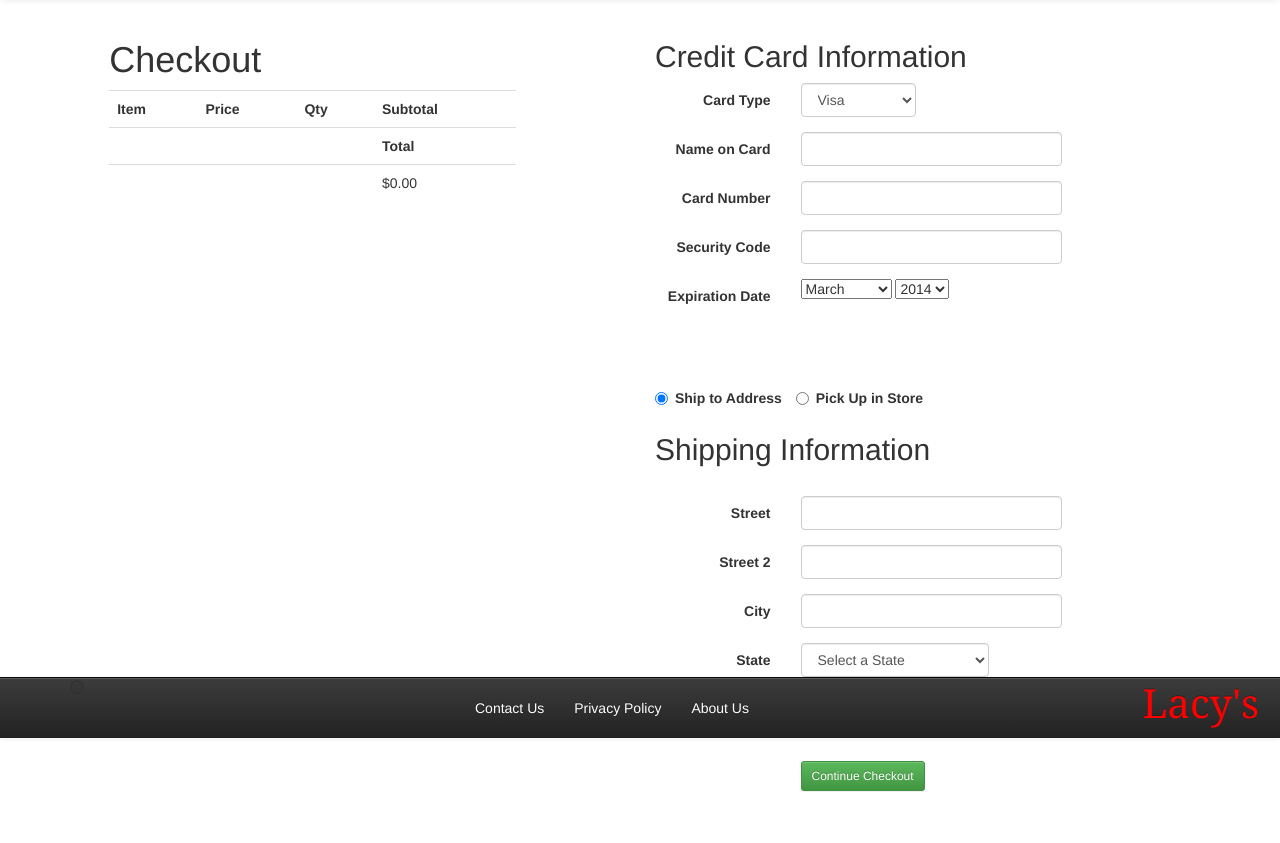
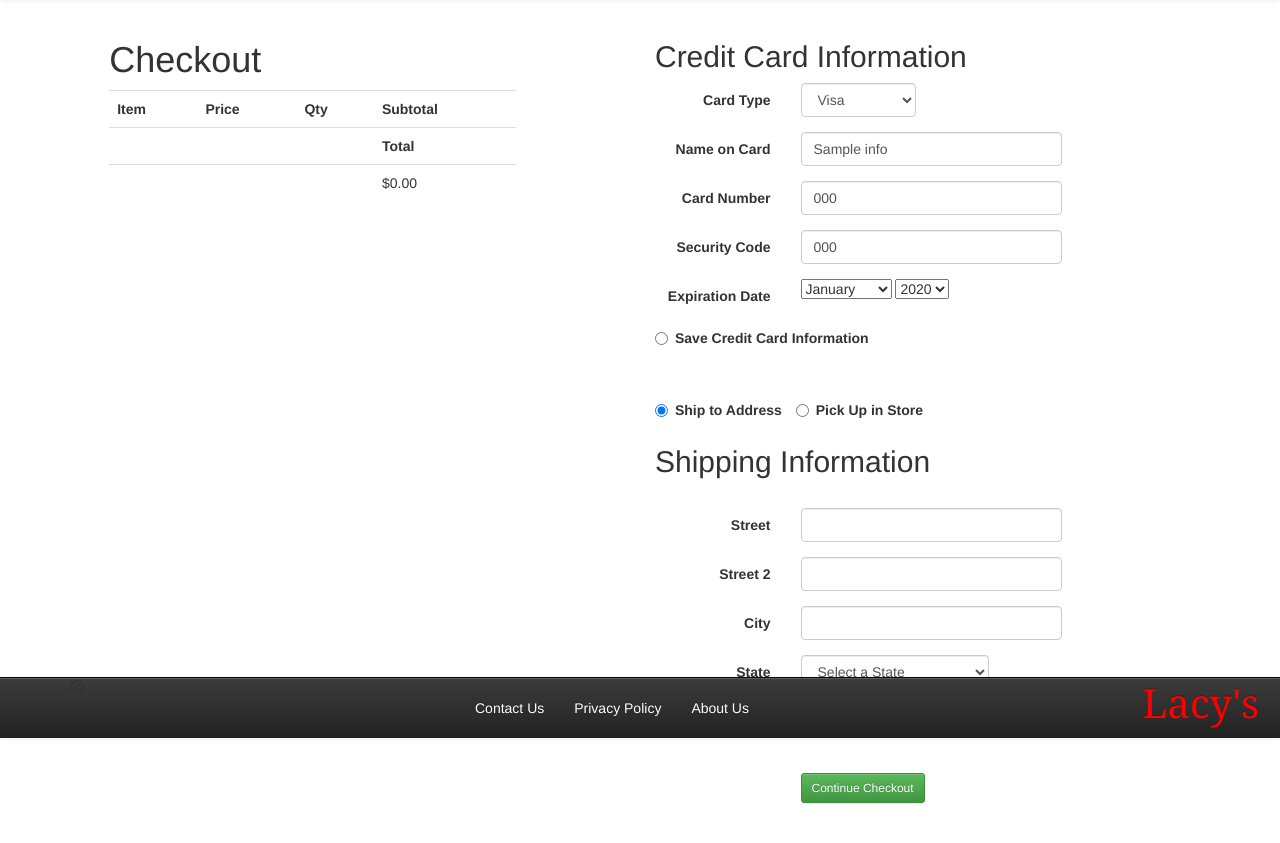
Before and after one commit to BrianTParker/TeamLacys, a PHP site: page /TeamLacys/checkout.php in a window 1280 px wide. Shown: the part 62-905 px from the top of the page. Before the commit the page ends 854 px from the top, so only its background shows below. Run offline with PHP 8.4, Linux system fonts and the light colour scheme; the visitor is signed in with stand-in values (Sample User, id 1); tables that the repository leaves empty or names only in its code hold one stand-in row (values such as "Sample post"); some libraries are stand-ins or nearby versions.

Commit message:
Credit Card info can now be saved

```diff
--- a/Checkout/CheckoutManager.php
+++ b/Checkout/CheckoutManager.php
@@ -151,6 +151,10 @@ class CheckoutManager{
         }
     }
 
+	public function getExpirationDate(){
+		return $this->getExpirationMonth() . "/" . $this->getExpirationYear();
+	}
+
     public function getShippingOption(){
         if(isset($_SESSION['summary']['shipping'])){
             return $_SESSION['summary']['shipping'];
@@ -186,6 +190,12 @@ class CheckoutManager{
             return $_SESSION['summary']['zip'];
         }
     }
+
+	public function getSaveCreditCard(){
+		if(isset($_SESSION['summary']['saveCreditCard'])){
+			return $_SESSION['summary']['saveCreditCard'];
+		}
+	}
 
     public function checkout(){
         global $DBH;
@@ -259,6 +269,26 @@ class CheckoutManager{
         $CART_MGR = CartManager::getInstance();
 		$ACCT_MGR = AccountManager::getInstance();
 
+		if($this->getSaveCreditCard() === "save"){
+			$credit_sql = "Insert into credit_card_info(name_on_card, credit_card_number, security_code, expiration_date, card_type, expiration_month, expiration_year)
+                        values (:name_on_card, :credit_card_number,:security_code, :expiration_date, :card_type, :expiration_month, :expiration_year)";
+            $credit_query = $DBH->prepare($credit_sql);
+            $credit_query->execute(array(':name_on_card'=>$this->getCardName(),
+                              ':credit_card_number'=>$this->getCardNumber(),
+                              ':security_code'=>$this->getCardSecurity(),
+                              ':expiration_date'=>$this->getExpirationDate(),
+                              ':card_type'=>$this->getCardType(),
+							  ':expiration_month'=>$this->getExpirationMonth(),
+							  ':expiration_year'=>$this->getExpirationYear()
+                              ));
+
+			$creditId = $DBH->lastInsertId();
+
+			$save_sql = "update customers set credit_card_id = ? where id = ?";
+            $save_q = $DBH->prepare($save_sql);
+            $save_q->execute(array($creditId, $ACCT_MGR->getId()));
+		}
+
         // for each item in the cart -nm
         foreach( $CART_MGR->getItems() as $index => $item ){
 
--- a/checkout.php
+++ b/checkout.php
@@ -1,10 +1,12 @@
 <?php
 include "header.php";
 include_once( "Checkout/CheckoutManager.php" );
+include_once( "Account/AccountManager.php" );
 $total = 0;
 
 
 $CHECKOUT_MGR = CheckoutManager::getInstance();
+$ACCT_MGR = AccountManager::getInstance();
 
 if($_SERVER['REQUEST_METHOD'] == 'POST'){
     $CHECKOUT_MGR->getNewSummary();
@@ -22,6 +24,7 @@ if($_SERVER['REQUEST_METHOD'] == 'POST'){
         $state = $_POST['state'];
         $zip = $_POST['zip'];
         $total = $_POST['total'];
+		$saveCreditCard = $_POST['saveCreditCard'];
 
 
         //validate the checkout information
@@ -32,7 +35,7 @@ if($_SERVER['REQUEST_METHOD'] == 'POST'){
         if($status["success"] === 1){
             $summary = array(
                         'cardType' => $cardType,'name' => $cardName, 'number' => $cardNumber, 'security' => $security,
-                        'expirationMonth' => $expirationMonth, 'expirationYear' => $expirationYear,'shipping' => $shipping, 'street' => $street,
+                        'expirationMonth' => $expirationMonth, 'expirationYear' => $expirationYear,'saveCreditCard'=>$saveCreditCard,'shipping' => $shipping, 'street' => $street,
                         'street2' => $street2, 'city' => $city, 'state'=> $state, 'zip' => $zip, 'total' => $total);
             $CHECKOUT_MGR->setCheckoutSummary($summary);
             header("location: checkout_summary.php");
@@ -60,7 +63,8 @@ if(!isset($cardName)){
     $cardName = '';
     $cardNumber = '';
     $security = '';
-
+	$expMonth = '';
+	$expYear = '';
     $shipping = '';
     $street = '';
     $street2 = '';
@@ -119,6 +123,22 @@ $total = 0;
     </div>
 
     <div class="col-sm-4 col-sm-offset-1">
+
+		<?php
+		$credit_info_sql = $DBH->query("select name_on_card, credit_card_number, card_type, security_code, expiration_date, expiration_month, expiration_year
+										from customers c
+										join credit_card_info cc on cc.id = c.credit_card_id
+										where c.id = " . $ACCT_MGR->getId());
+		if($credit_info_sql->rowCount() >0){
+			$row = $credit_info_sql->fetch();
+			$cardName = $row['name_on_card'];
+			$cardNumber = $row['credit_card_number'];
+			$security = $row['security_code'];
+			$expMonth = $row['expiration_month'];
+			$expYear = $row['expiration_year'];
+		}
+		?>
+
         <form class="form-horizontal" method="POST" action="">
             <h2>Credit Card Information</h2>
             <div class="form-group">
@@ -156,33 +176,46 @@ $total = 0;
                             $currentMonth = date("m");
                             ?>
                             <select name="expMonth" id="expMonth">
-                            <option value="01" <?php echo ($currentMonth == "01")?"selected":""; ?>>January</option>
-                            <option value="02" <?php echo ($currentMonth == "02")?"selected":""; ?>>February</option>
-                            <option value="03" <?php echo ($currentMonth == "03")?"selected":""; ?>>March</option>
-                            <option value="04" <?php echo ($currentMonth == "04")?"selected":""; ?>>April</option>
-                            <option value="05" <?php echo ($currentMonth == "05")?"selected":""; ?>>May</option>
-                            <option value="06" <?php echo ($currentMonth == "06")?"selected":""; ?>>June</option>
-                            <option value="07" <?php echo ($currentMonth == "07")?"selected":""; ?>>July</option>
-                            <option value="08" <?php echo ($currentMonth == "08")?"selected":""; ?>>August</option>
-                            <option value="09" <?php echo ($currentMonth == "09")?"selected":""; ?>>September</option>
-                            <option value="10" <?php echo ($currentMonth == "10")?"selected":""; ?>>October</option>
-                            <option value="11" <?php echo ($currentMonth == "11")?"selected":""; ?>>November</option>
-                            <option value="12" <?php echo ($currentMonth == "12")?"selected":""; ?>>December</option>
+                            <option value="01" <?php echo ($expMonth == "01")?"selected":""; ?>>January</option>
+                            <option value="02" <?php echo ($expMonth == "02")?"selected":""; ?>>February</option>
+                            <option value="03" <?php echo ($expMonth == "03")?"selected":""; ?>>March</option>
+                            <option value="04" <?php echo ($expMonth == "04")?"selected":""; ?>>April</option>
+                            <option value="05" <?php echo ($expMonth == "05")?"selected":""; ?>>May</option>
+                            <option value="06" <?php echo ($expMonth == "06")?"selected":""; ?>>June</option>
+                            <option value="07" <?php echo ($expMonth == "07")?"selected":""; ?>>July</option>
+                            <option value="08" <?php echo ($expMonth == "08")?"selected":""; ?>>August</option>
+                            <option value="09" <?php echo ($expMonth == "09")?"selected":""; ?>>September</option>
+                            <option value="10" <?php echo ($expMonth == "10")?"selected":""; ?>>October</option>
+                            <option value="11" <?php echo ($expMonth == "11")?"selected":""; ?>>November</option>
+                            <option value="12" <?php echo ($expMonth == "12")?"selected":""; ?>>December</option>
                             </select>
                             <select name="expYear" id="expYear">
                             <?php
                             $i = $currentYear;
                             while ($i <= ($currentYear+6)) // this gives you six years in the future
                             {
-                            ?>
-                            <option value="<?php echo $i; ?>"><?php echo $i; ?></option>
-                            <?php
+
+							if($i == $expYear){
+
+								echo '<option value="' . $i . '" selected>' . $i . '</option>';
+							}else{
+								echo '<option value="' . $i . '">' . $i . '</option>';
+							}
+
+
                             $i++;
                             }
                             ?>
                             </select>
                         </div>
                 </div>
+
+				<div class="radio-inline">
+                    <label>
+                        <input type="radio" name="saveCreditCard" value="save"/>
+                        Save Credit Card Information
+                      </label>
+                    </div>
                 <br/><br/><br/>
                 <div class="radio-inline">
                     <label>
```
